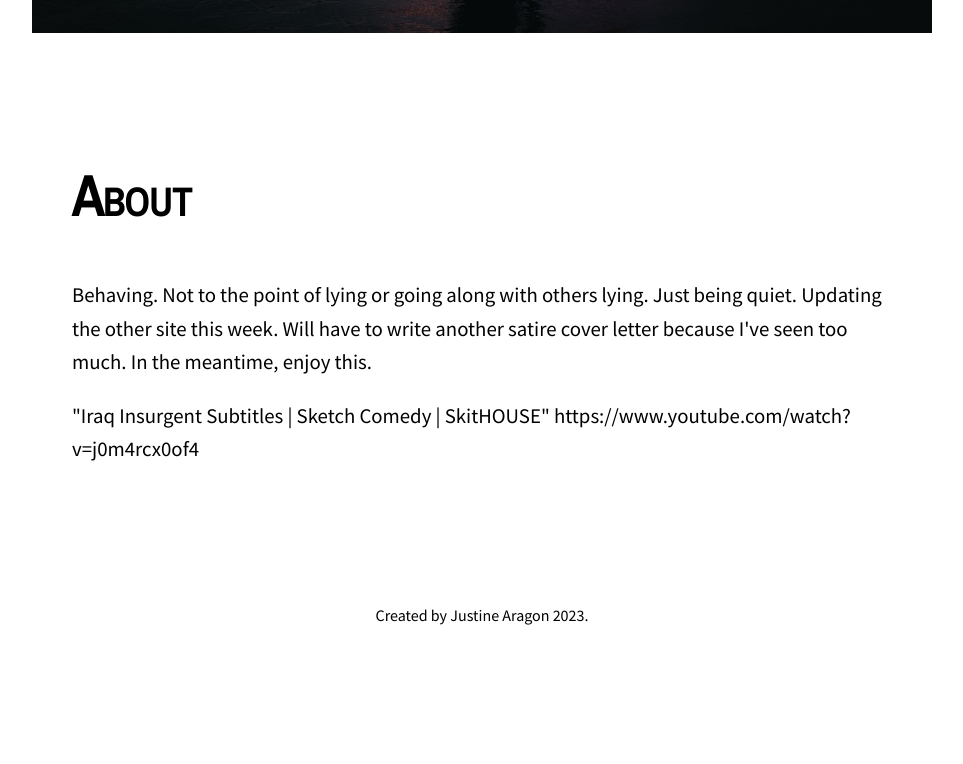
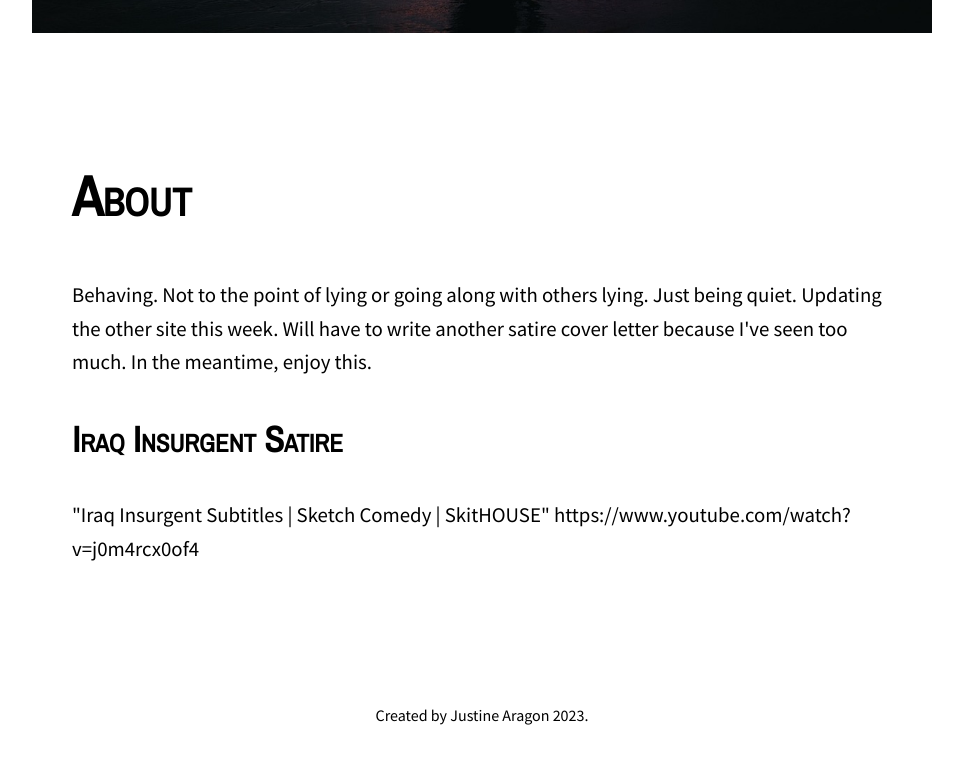
Before and after one commit to virtualmediaproject/virtualmediaproject.github.io, a plain HTML site: page page2.html in a window 1280 px wide. Shown: the part 882-1646 px from the top of the page, without its empty margins (158-1121 px from the left). Before the commit the page ends 1547 px from the top, so only its background shows below. Drawn offline with nearby package versions, Linux system fonts and the light colour scheme.

Commit message:
Update page2.html

```diff
--- a/page2.html
+++ b/page2.html
@@ -45,6 +45,8 @@
   <h1>About</h1>
 
    <p>Behaving. Not to the point of lying or going along with others lying. Just being quiet. Updating the other site this week. Will have to write another satire cover letter because I've seen too much. In the meantime, enjoy this.</p>
+
+ <h3>Iraq Insurgent Satire</h3>
    <p><a href="https://www.youtube.com/watch?v=j0m4rcx0of4" target="_blank" rel="noopener noreferrer">"Iraq Insurgent Subtitles | Sketch Comedy | SkitHOUSE" https://www.youtube.com/watch?v=j0m4rcx0of4</a></p>
 
  </article>
```
